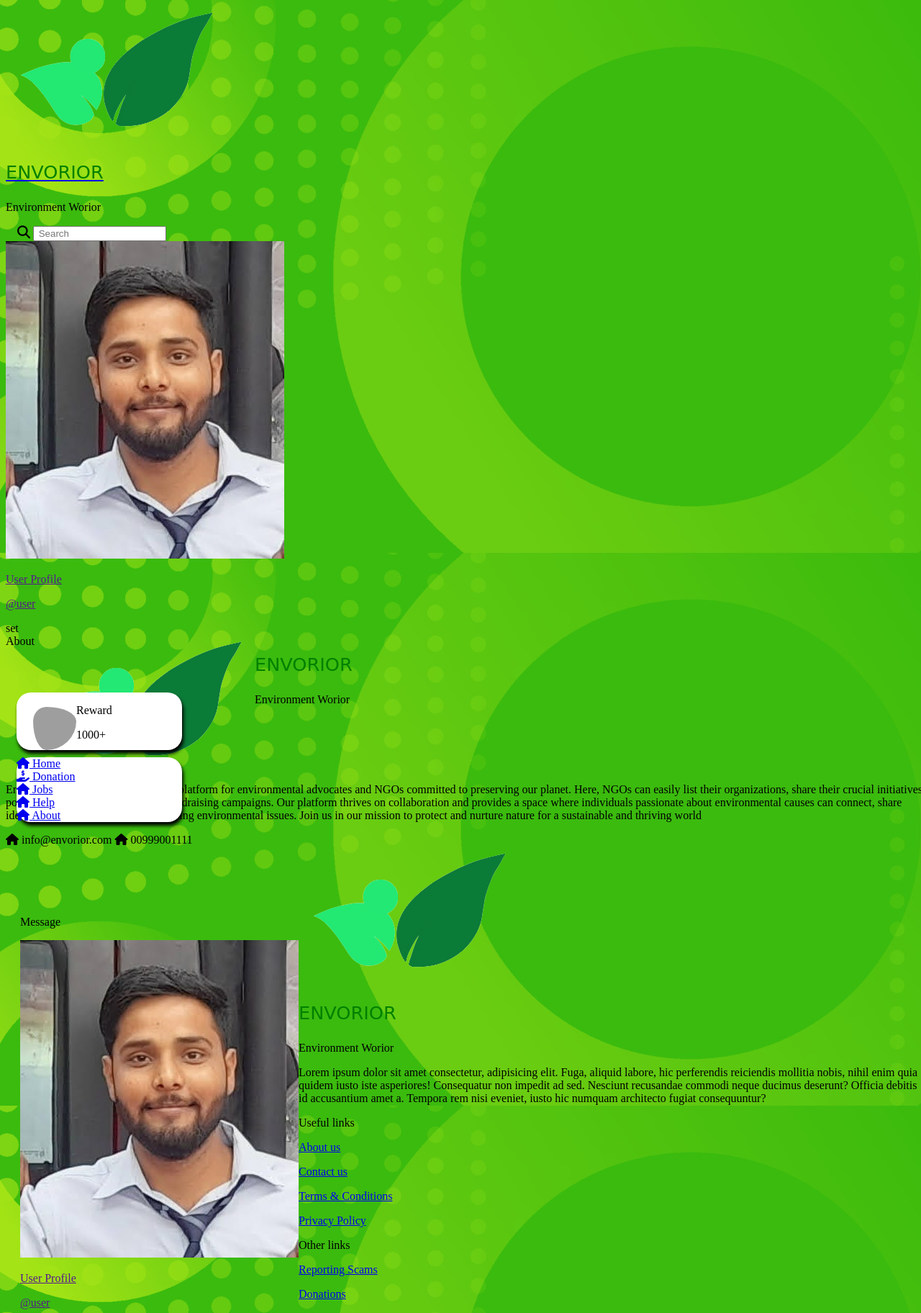
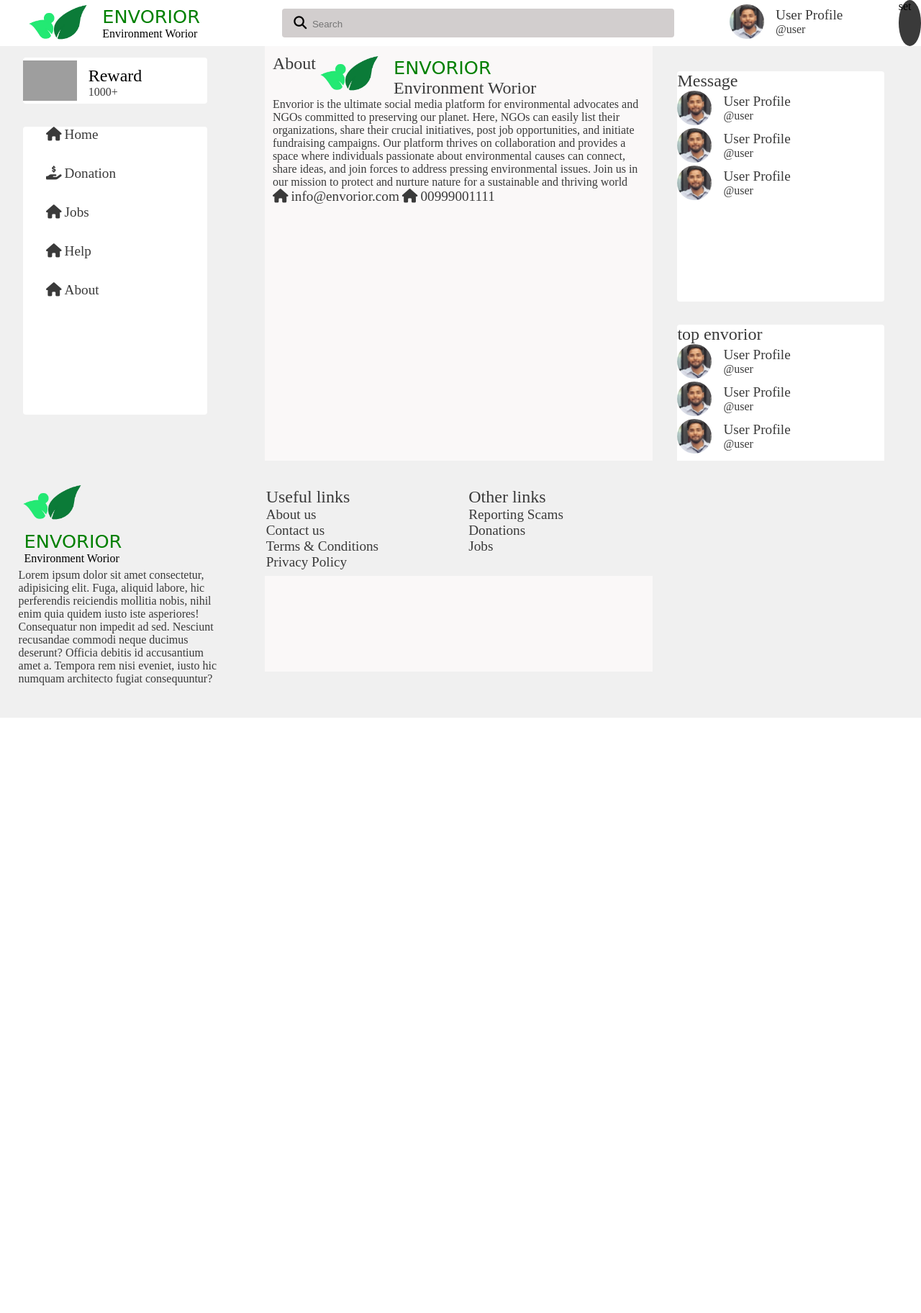
Before and after one commit to envorior/envorior, a Django app: template publicapp/templates/about.html in a window 1280 px wide. Shown: the top 1824 px of the page at 72% size. After the commit the page ends 997 px from the top, so only its background shows below. Run offline with Django 3.2, Linux system fonts and the light colour scheme; the template is opened without the code that fills it, so the values that code supplies are empty; grey boxes are pictures that could not be loaded.

Commit message:
Update style.css

```diff
--- a/static/css/style.css
+++ b/static/css/style.css
@@ -1,6 +1,30 @@
+:root{
+--white:#ffffff;
+--darkgray:#3A3A3A;
+--gray: #D2CECE;
+--lightgray:#f0f0f0;
+--green:#0B7B38;
+--feed-background:#FAF8F8;
+
+--border-radius:0.25rem;
+}
+
+*{
+    margin: 0;
+    padding:0;
+}
+
 body{
+
     width:100%;
-    background-image: url('../img/back4.jpg');
+    background-color:var(--lightgray);}
+
+a{
+    text-decoration: none;
+}
+
+p{
+
 }
  /* ############################# General Zone CSS   ###################33 */
 
@@ -74,7 +98,7 @@ body{
     font-size:30px;
 }
 
-/* make login page responsive for phone and tablet */
+/* make login page responsive for phone and tablet
 @media (max-width:400px) {
     .loginleftbox{
         display: none;
@@ -89,7 +113,7 @@ body{
 }
 
 /* make registration page responsive for phone*/
-@media (max-width:400px) {
+/* @media (max-width:400px) {
     .regrightbox{
         display: none;
         height: auto;
@@ -103,10 +127,10 @@ body{
     .generalmain{
         height: auto;
     }
-}
+} */
 
 /* make registration page responsive for tablet*/
-@media (min-width:401px) and (max-width:1169px) {
+/* @media (min-width:401px) and (max-width:1169px) {
     .regrightbox{
         display: none;
         height: auto;
@@ -120,118 +144,153 @@ body{
     .generalmain{
         height: auto;
     }
-}
+} */
 
 
 /* ######################     PUBLIC ZONE CSS      ######################## */
 
-.publicbody{
-    background-color:lightgray;
+.txt-1{
+    color: var(--darkgray);
+    font-size: 1.5rem;
+    font-weight: 500;
+}
+
+.txt-2{
+    color: var(--darkgray);
+    font-size: 1.2rem;
+    font-weight: 400;
+}
+
+.txt-3{
+    color: var(--darkgray);
+    font-size: 1rem;
+    font-weight: 300;
+}
+
+.btn{
+    float: right;
+    border-radius: var(--border-radius);
+    background-color: var(--green);
+    color: var(--gray);
+
+}
+
+.btn button{
+    background: none;
+    outline: none;
+    background: transparent;
+}
+header{
+    display: flex;
+    align-items: center;
+    height:4rem;
     width:100%;
+    position:fixed;
+    background-color:#ffffff;
 }
-.publicmain{
+header .left,header .right{
+    width: 50%;
+    display: flex;
+    justify-content: center;
+}
+
+header .middle{
     width: 100%;
 }
+.logo,.user-profile{
+    display: flex;
 
-.publicnav{
-    height:60px;
-    width:100%;
-    box-shadow:2px 5px 5px;
-    position:fixed;
-    background-color: rgb(250, 250, 250);
 }
-.publicnavleft{
-    height:60px;
-    width:30%;
-    float:left;
+.logo-img{
+    height:3.5rem;
+    object-fit: cover;
 }
-.publicnavleft img{
-    height:50px;
-    width:25%;
-    padding-top:5px;
-    padding-left: 15px;
-    float:left;
-}
-.navsearch{
-    padding-left: 5%;
-    padding-top:10px;
-    width:70%;
-    float:left;
+.logo-txt{
+    margin: 0.25rem 0rem 0rem 1rem;
 }
 
-.publicnavright{
-    min-height:60px;
-    width:65%;
-    float:right;
+.profile-txt{
+    margin: 0.25rem 0rem 0rem 1rem;
 }
 
-.navicon{
-    float:left;
-    text-align: center;
-    margin-left:10px;
+.profile-img{
+
+    width: 3rem;
+    height: 3rem;
+    object-fit: cover;
+    border-radius: 100rem;
+}
+
+.other-settings{
+    height: 4rem;
+    width: 4rem;
+    border-radius: 50%;
+    background-color: var(--darkgray);
+}
+.nav-search{
+ margin-left: 5rem;
 
 }
-.navicon:hover{
-   background-color: lightgray;
-   border-radius:50%;
-   border-bottom:5px solid green;
+.search{
+
+    height: 2.5rem;
+    display: flex;
+
+    align-items: center;
+    border: none;
+    border-radius:var(--border-radius);
+    background-color: var(--gray);
 }
-.navicon h1 i{
-    color:black;
-    padding-top:8px;
-    padding-left:20px;
-    padding-right:20px;
-    font-size:70%;
+
+.search input[type=text]{
+
+    /* width: 35vw; */
+    border: none;
+    outline: none;
+    background: transparent;
+
 }
-.navdropdown{
-    float:right;
-    margin-top: 10px;
-}
-.navdropdown img{
-    height:30px;
-    width:30px;
-    border-radius:50%;
+
+
+main{
+    padding: 4rem;
+    display: flex;
 }
 
 .publicleft{
-    height: auto;
-    width:18%;
-    margin-left:15px;
-    margin-top:80px;
-    float:left;
-    position:fixed;
+    padding: 1rem 0rem 0rem 2rem;
+    width:20vw;
+    position: fixed;
+    height: 100vh;
+    left:0;
 }
 
 .navlefttop{
-    height:80px;
+    display: flex;
+    justify-content: flex-start;
+    align-items: center;
+    height:4rem;
     width:100%;
-    border-radius:20px;
-    box-shadow: 2px 5px 5px;
-    background-color:white;
-    overflow: hidden;
-}
-.navlefttop img{
-   height:60px;
-   width:60px;
-   padding-left:10%;
-   padding-top:20px;
-   float:left;
-   border-radius:50%;
-}
-.navlefttop h1{
-    padding-top:10%;
-    float:left;
-    font-size:20px;
-    padding-left:10px;
+    border-radius:var(--border-radius);
+    /* box-shadow: 2px 5px 5px; */
+    background-color:var(--white);
+    /* overflow: hidden; */
 }
 
 .navleftbottom{
-    height:auto;
+    display: flexbox;
+    justify-content: center;
+    /* padding: 2rem 0rem 0rem 2rem; */
+    height:50vh;
     width:100%;
-    margin-top: 10px;
-    border-radius:20px;
-    box-shadow: 2px 5px 5px;
-    background-color:white;
+    border-radius:var(--border-radius);
+    /* box-shadow: 2px 5px 5px; */
+    background-color:var(--white);
+}
+
+.navleftbottom div{
+    margin: 2rem 0rem 0rem 2rem;
+
 }
 .leftnav{
     margin-top:18px;
@@ -257,16 +316,86 @@ body{
     border-left:5px solid red;
 }
 
- /* body for all public zonepages */
+
+.publicmiddle{
+    background-color: var(--feed-background);
+ margin:0% 0% 0% 26.4%;
+}
+
+.feed {
+    display: flex;
+    height: 200rem;
+    width: 44rem;
+    flex-direction: column;
+    align-content: center;
+    align-items: center;
+}
+
+.feed-search{
+    margin: 1rem 0rem 1rem 0rem;
+    width: 80%;
+    height: 4rem;
+}
+.feed-post{
+
+    width: 80%;
+
+}
+
+.feed-header{
+    background-color: var(--gray);
+    border-radius: var(--border-radius) var(--border-radius) 0rem 0rem;
+    height: 3.5rem;
+}
+
+.feed-content{
+    background-color: var(--gray);
+
+    margin: var(--border-radius) 0rem var(--border-radius) 0rem;
+
+}
+
+.feed-footer{
+    display: flex;
+    background-color: var(--gray);
+    height: 2.5rem;
+    border-radius: 0rem 0rem var(--border-radius) var(--border-radius);
+}
+
+.feed-footer div{
+    display: flex;
+    flex-direction: column;
+    align-items: center;
+    justify-content: center;
+    width: 100%;
+}
+
+
 .publicright{
-    min-height:1500px;
-    margin-left:20px;
-    margin-top:80px;
-    width: auto;
-    float:left;
+    height: 100vh;
+    width:30vh ;
+    right: 0;
+    padding: 3%;
+
 }
+
+.publicright .box{
+    overflow-y: hidden;
+    border-radius: var(--border-radius) var(--border-radius) var(--border-radius) var(--border-radius);
+      margin: 0rem 2rem 2rem 0rem;
+      background-color: var(--white);
+      height: 40vh;
+      width: 18rem;
+
+}
+
+
+
+
+
+
 /* navbar responsive  */
-@media(max-width:865px){
+/* @media(max-width:865px){
 
     .publicnavleft{
         width:100%;
@@ -276,7 +405,7 @@ body{
     .publicleft{
         margin-top:120px;
     }
-    .publicright{
+    .publicmiddle{
         margin-top:120px;
     }
     .navsearch form{
@@ -294,8 +423,8 @@ body{
         box-shadow: 2px 5px 5px;
         background-color: white;
     }
-}
-@media(max-width:628px){
+} */
+/* @media(max-width:628px){
 
     .navdropdown button span{
         display: none;
@@ -307,8 +436,8 @@ body{
     .publicnavright{
         padding-left:0%;
     }
-}
-@media(max-width:450px){
+} */
+/* @media(max-width:450px){
     .navicon{
         margin-left:1px;
         padding-left:0px;
@@ -320,10 +449,10 @@ body{
         padding-right:10px;
         margin-left:5px;
     }
-}
+} */
 
 /* left nav responsive */
-@media (max-width:925px){
+/* @media (max-width:925px){
    .navleftbottom{
     height:auto;
    }
@@ -341,9 +470,9 @@ body{
    .navleft{
     text-align: center;
    }
-}
+} */
 
-@media(max-width:725px){
+/* @media(max-width:725px){
     .leftnavtext{
         display: none;
     }
@@ -351,17 +480,54 @@ body{
         font-size:25px;
     }
 
-}
-@media (max-width:500px){
+} */
+/* @media (max-width:500px){
     .publicleft{
         display:none;
     }
-    .publicright{
+    .publicmiddle{
         width:100%;
         margin-left:0%;
     }
+} */
+
+/* footer style */
+
+footer{
+  display: flex;
+  height:20vh;
+  background-color:var(--lightgray);
+  width:100%;
+
+  bottom:0;
+  position: fixed;
+}
+.footer-logo{
+    display: flex;
+    flex-direction: column;
+    align-items: center;
+
+    width: 50%;
+}
+.footer-links{
+    width: 100%;
+    display: flex;
 }
 
+footer div{
+  margin: 2%;
+  width: 100%;
 
 
+}
+.social-links{
+    width: 50%;
+}
+
+/* aboutpage  style*/
+
+.about{
+    padding: 2%;
+}
+
 /* ####################### Public Dashboard CSS ###################### */
```
